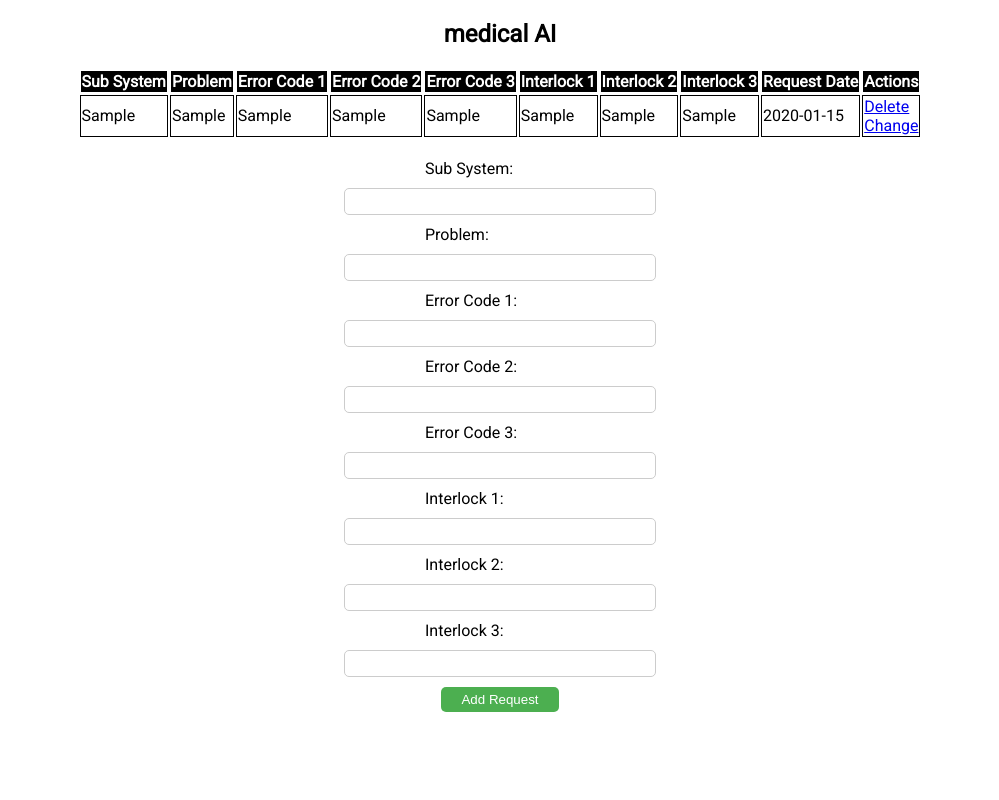
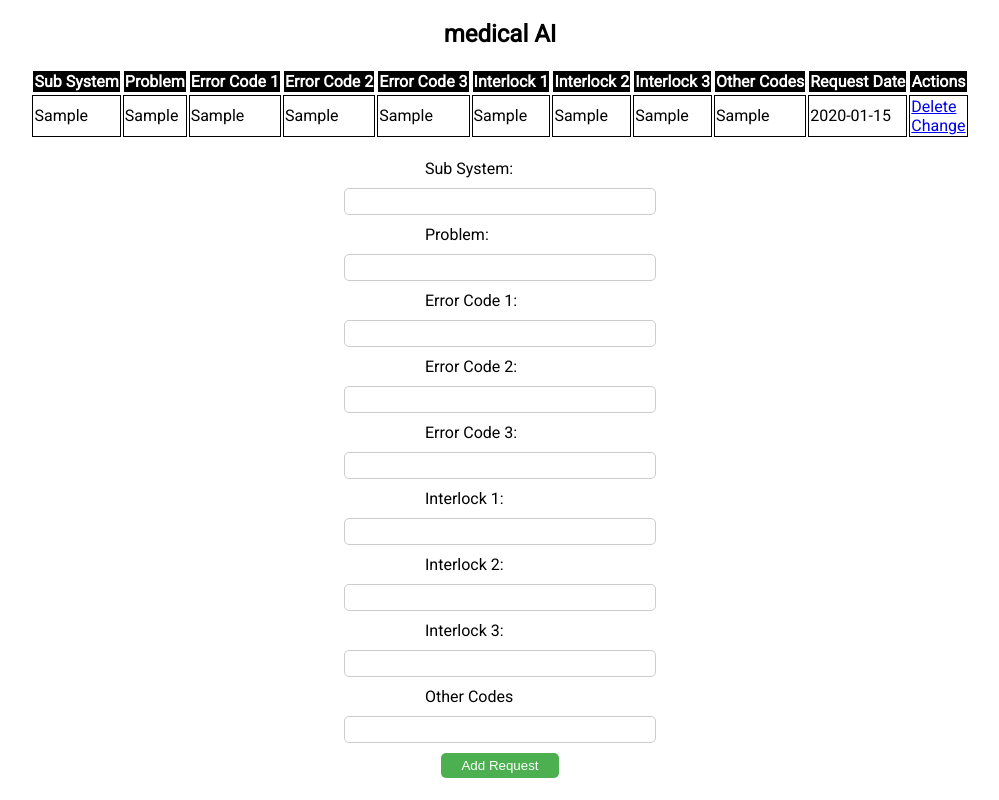
Before and after one commit to gabrielTMH/medicalAI, a Flask app: page / in a window 1280 px wide. Shown: the whole page, without its empty margins (140-1139 px from the left). Run offline with Flask 2, Linux system fonts and the light colour scheme; tables that the repository leaves empty hold one stand-in row (values such as "Sample post").

Commit message:
Added new column and entry option for "other codes". Created a concatenation thing that will prepare all data from user request for use with the vectorizer.

```diff
--- a/app.py
+++ b/app.py
@@ -7,15 +7,13 @@ app = Flask(__name__)
 app.config['SQLALCHEMY_DATABASE_URI'] = 'sqlite:///model.db'
 db = SQLAlchemy(app)
 
-#
-# @app.before_first_request
-# def create_tables():
+@app.before_first_request
+def create_tables():
+    db.create_all()
+
+# with app.app_context():
+#     # create the tables
 #     db.create_all()
-
-
-with app.app_context():
-    # create the tables
-    db.create_all()
 
 
 class UserRequest(db.Model):
@@ -29,6 +27,8 @@ class UserRequest(db.Model):
     interlock1 = db.Column(db.String(200), nullable=False)
     interlock2 = db.Column(db.String(200), nullable=False)
     interlock3 = db.Column(db.String(200), nullable=False)
+
+    other_codes = db.Column(db.String(200), nullable=False)
 
     date_created = db.Column(db.DateTime, default=datetime.utcnow)
 
@@ -50,10 +50,17 @@ def index():
         interlock2 = request.form['interlock2']
         interlock3 = request.form['interlock3']
 
+        other_codes = request.form['other_codes']
+
+        #create "issue" for model
+        complete_issue = f'{subsystem}{problem}{error_code1}{error_code2}{error_code3}{interlock1}{interlock2}' \
+                         f'{interlock3}{other_codes}'
+        print(complete_issue)
+
         new_request = UserRequest(subsystem=subsystem, problem=problem, error_code1=error_code1,
                                   error_code2=error_code2, error_code3=error_code3,
                                   interlock1=interlock1, interlock2=interlock2,
-                                  interlock3=interlock3
+                                  interlock3=interlock3, other_codes=other_codes
                                   )
 
         try:
--- a/templates/index.html
+++ b/templates/index.html
@@ -18,6 +18,7 @@
     <th>Interlock 1</th>
     <th>Interlock 2</th>
     <th>Interlock 3</th>
+    <th>Other Codes</th>
     <th>Request Date</th>
     <th>Actions</th>
     </tr>
@@ -32,6 +33,7 @@
     <td>{{ request.interlock1 }}</td>
     <td>{{ request.interlock2 }}</td>
     <td>{{ request.interlock3 }}</td>
+    <td>{{ request.other_codes }}</td>
     <td>{{ request.date_created.date() }}</td>
     <td>
         <a href="/delete/{{ request.id }}">Delete</a>
@@ -61,6 +63,8 @@
     <input type="text" name="interlock2" id="interlock2">
     <label for="interlock3">Interlock 3:</label>
     <input type="text" name="interlock3" id="interlock3">
+    <label for="other_codes">Other Codes</label>
+    <input type="text" name="other_codes" id="other_codes">
     <input type="submit" value="Add Request">
 </form>
 </div>
```
Also changed, not shown: src/medical/Decision_Tree.py (+5 -2 lines).
